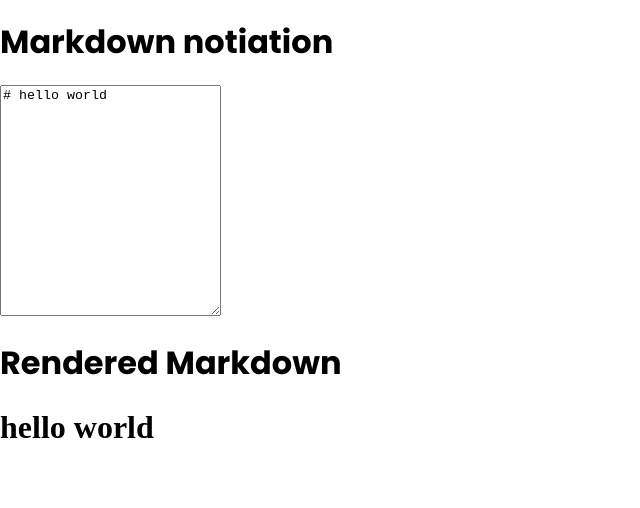
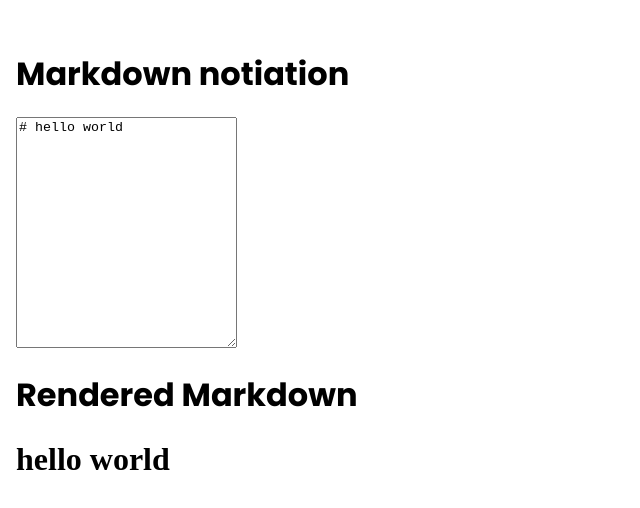
Before and after one commit to spences10/jamp, a React (Create React App) app: page / in a window 1280 px wide. Shown: the top 508 px of the page, without its empty margins (0-640 px from the left). Built offline with nearby package versions, Linux system fonts and the light colour scheme; a web font is replaced by a local one.

Commit message:
add wrapper

```diff
--- a/src/components/Markdown.js
+++ b/src/components/Markdown.js
@@ -6,6 +6,11 @@ import { GlobalStyle } from '../components/theme/globalStyle'
 
 const AppHeading = styled.h1`
   font-family: poppins;
+`
+
+const Wrapper = styled.div`
+  margin: 1rem auto;
+  padding: 1rem;
 `
 
 class Markdown extends React.Component {
@@ -27,7 +32,7 @@ class Markdown extends React.Component {
 
   render() {
     return (
-      <div className="textContainer">
+      <Wrapper>
         <GlobalStyle />
         <div className="row">
           <div className="col-md-6">
@@ -51,7 +56,7 @@ class Markdown extends React.Component {
             />
           </div>
         </div>
-      </div>
+      </Wrapper>
     )
   }
 }
```
